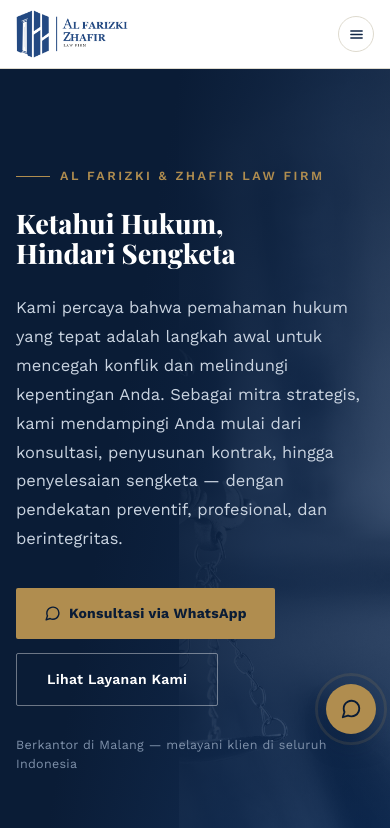
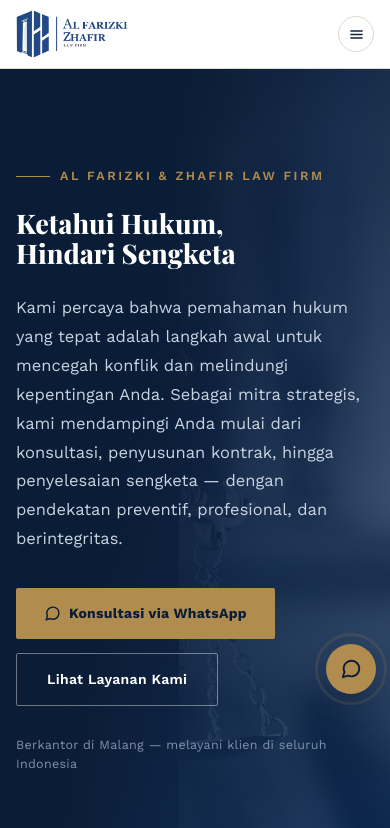
Before and after one commit to alfarizkizhafirlawfirm-ai/alfarizkizhafirlawfirm, a Next.js app: page / in a window 390 px wide. Shown: the top 828 px of the page. Built offline with nearby package versions, Linux system fonts and the light colour scheme; no server answers; the database is empty.

Commit message:
Raise WA button to 160px desktop 150px mobile to clear Netlify badge completely

```diff
--- a/app/globals.css
+++ b/app/globals.css
@@ -249,7 +249,7 @@ h1, h2, h3, h4, h5, h6 {
 .wa-melayang:hover .wa-bulat{transform:translateY(-3px);}
 @media (prefers-reduced-motion: reduce){.wa-bulat::after{animation:none;display:none;}}
 @media (max-width: 760px){
-  .wa-melayang{right:14px !important;bottom:110px !important;}
+  .wa-melayang{right:14px !important;bottom:150px !important;}
   .wa-label{display:none !important;}
   .wa-bulat{width:50px !important;height:50px !important;flex-basis:50px !important;}
   .wa-bulat svg{width:22px;height:22px;}
--- a/app/page.tsx
+++ b/app/page.tsx
@@ -3405,7 +3405,7 @@ export default async function Home() {
           style={{
             position: "fixed",
             right: "24px",
-            bottom: "120px",
+            bottom: "160px",
             zIndex: "60",
             display: "flex",
             alignItems: "center",
```
